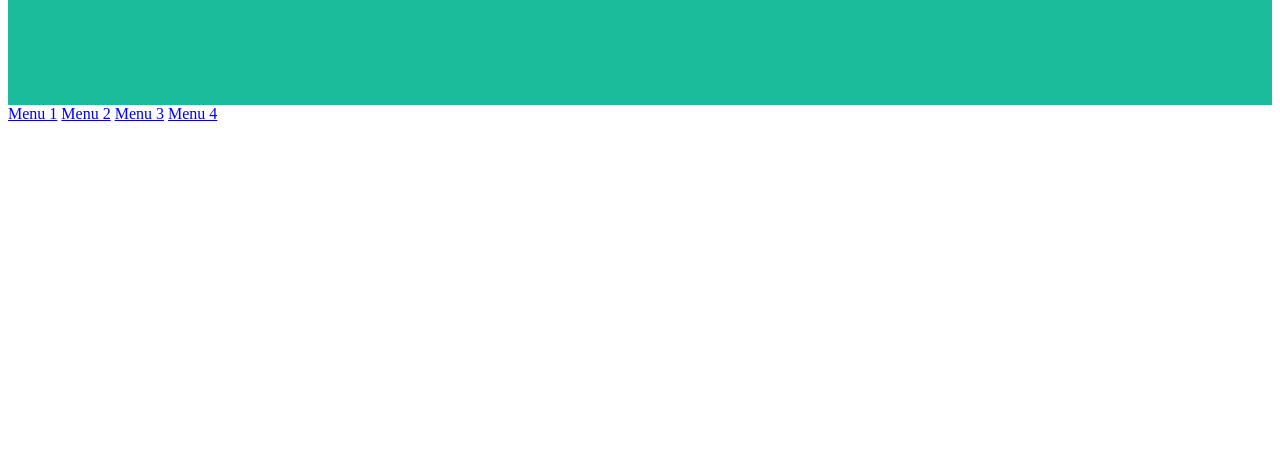
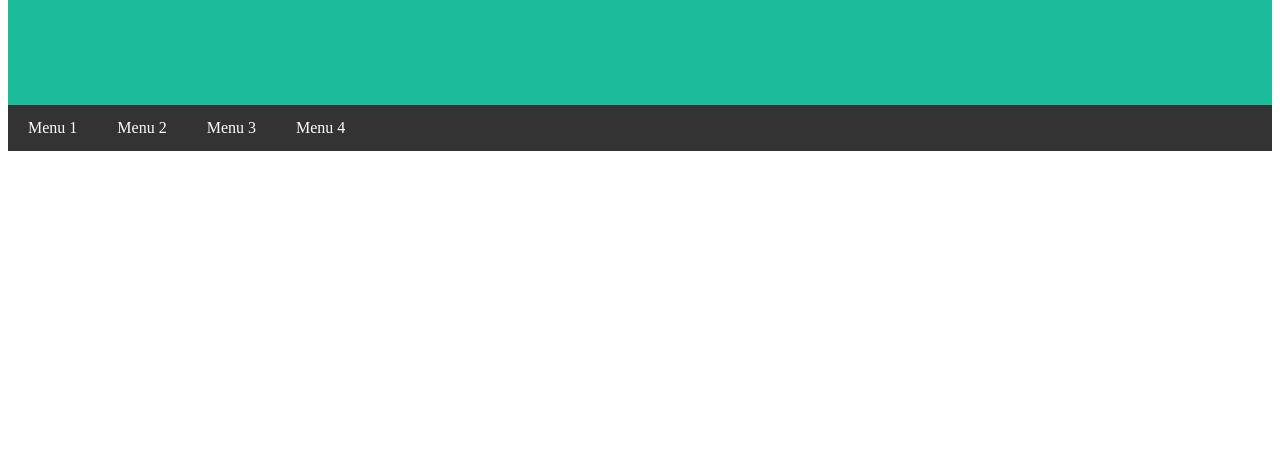
Before and after one commit to jeanluckawel/EspacEsisLearn, a plain HTML site: page index.html in a window 1280 px wide. Shown: the part 348-800 px from the top of the page. Drawn offline with Linux system fonts and the light colour scheme.

Commit message:
style navbar

```diff
--- a/style.css
+++ b/style.css
@@ -7,3 +7,15 @@
 .header{
     font-size: 40px;
 }
+.navbar{
+    overflow: hidden ;
+    background-color: #333;
+}
+.navbar a{
+    float: left;
+    display: block;
+    color: white;
+    text-align: center;
+    padding: 14px 20px;
+    text-decoration: none;
+}
```
